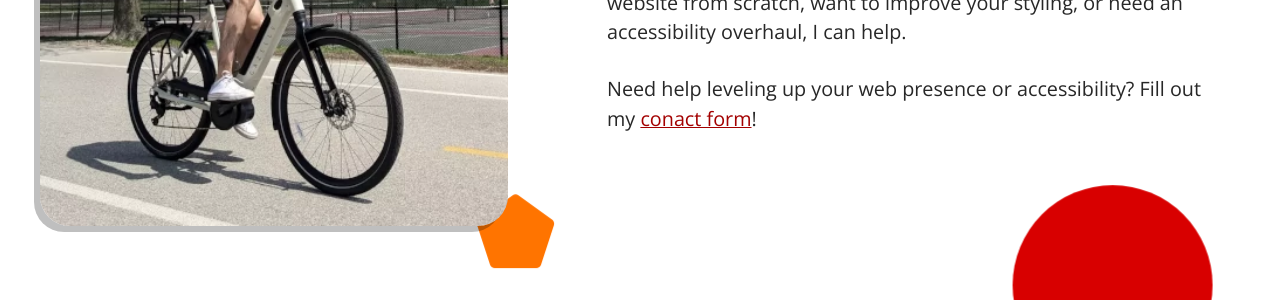
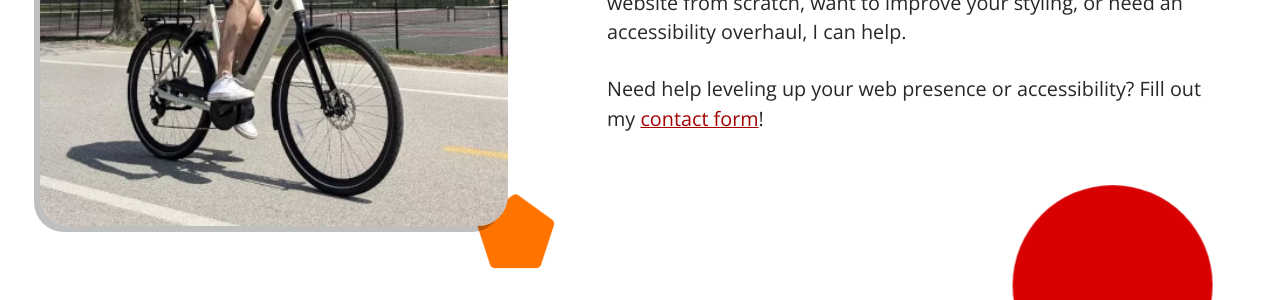
Before and after one commit to vkoves/vkoves.github.io, a Jekyll site: the page built from index.html, in a window 1280 px wide and 900 px high. Shown: the part 446-746 px from the top of the window. Built offline with Jekyll 4.4.1, drawn with Linux system fonts in a browser that asks for light colours.

Commit message:
Fix Homepage Typo

```diff
--- a/index.html
+++ b/index.html
@@ -33,7 +33,7 @@
       <p>
         Need help leveling up your web presence or accessibility?
         Fill out my
-        <a href="https://forms.gle/5NFDhz8VVn2TsXQM9" class="-underline">conact form</a>!
+        <a href="https://forms.gle/5NFDhz8VVn2TsXQM9" class="-underline">contact form</a>!
       </p>
     </div>
   </div>
```
